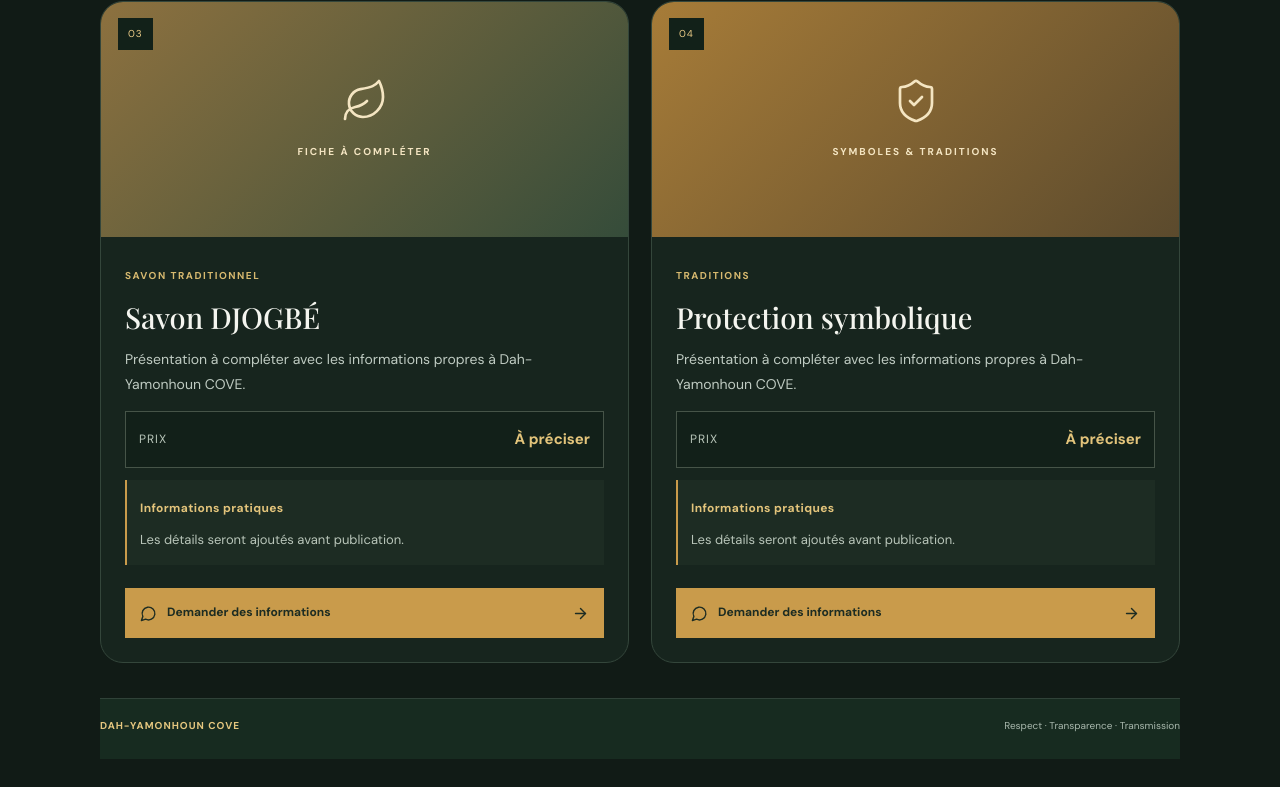
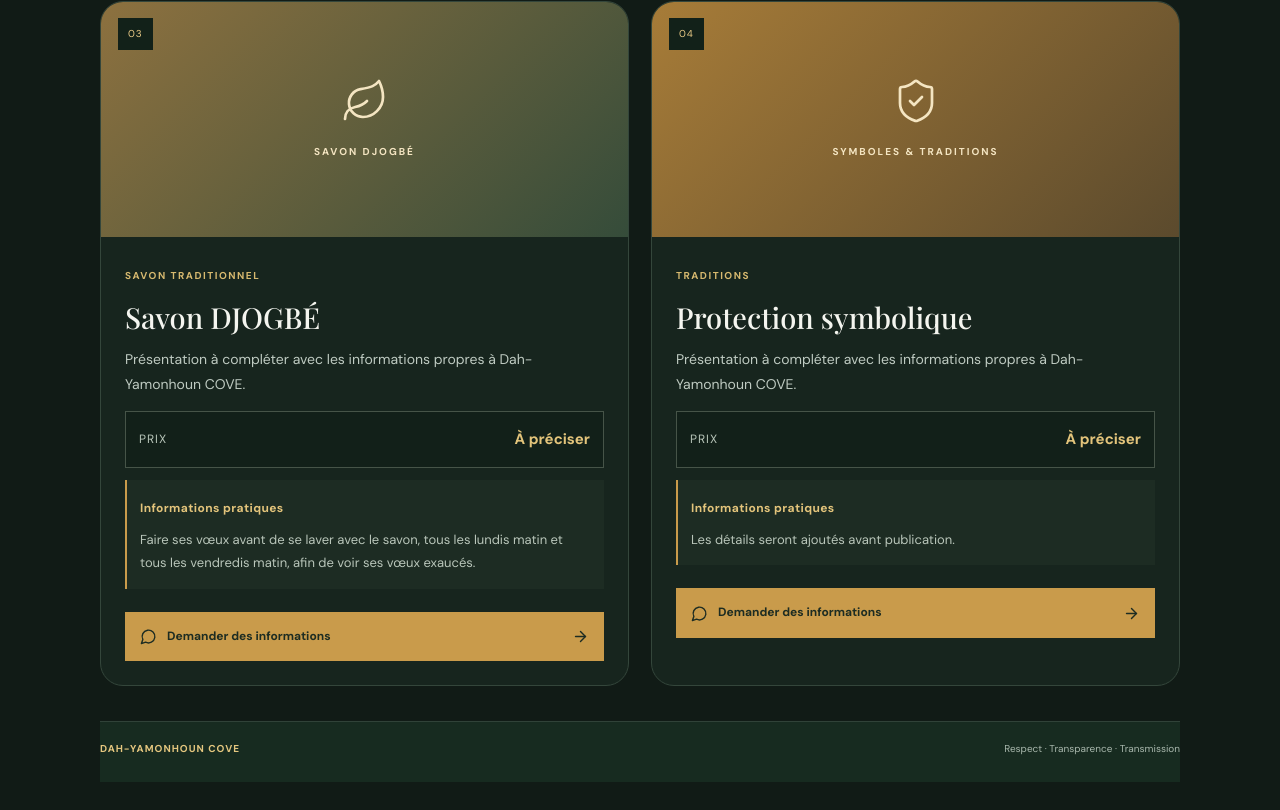
Before and after one commit to fofo-vianney/Dah-Yamonhoun-COVE, a Next.js app: page /prestations in a window 1280 px wide. Shown: the part 1272-2082 px from the top of the page. Before the commit the page ends 2059 px from the top, so only its background shows below. Built offline with nearby package versions, Linux system fonts and the light colour scheme; a web font is replaced by a local one.

Commit message:
Met à jour le mode d’utilisation du savon DJOGBÉ

```diff
--- a/app/prestations/page.tsx
+++ b/app/prestations/page.tsx
@@ -9,7 +9,7 @@ const whatsapp = "https://chat.whatsapp.com/Dy7lky6MPzMCQun95YKOyc?s=cl&p=a&ilr=
 const prestations = [
   { id: "consultation", category: "ACCOMPAGNEMENT", group: "Accompagnement", title: "Consultation spirituelle", description: "", price: "", usage: "", icon: Compass, label: "ÉCOUTE & ÉCHANGE" },
   { id: "traditions", category: "CULTURE & HÉRITAGE", group: "Traditions", title: "Traditions ancestrales", description: "", price: "", usage: "", icon: Sparkles, label: "HÉRITAGE VIVANT" },
-  { id: "savon-djogbe", category: "SAVON TRADITIONNEL", group: "Produits", title: "Savon DJOGBÉ", description: "", price: "", usage: "", icon: Leaf, label: "FICHE À COMPLÉTER" },
+  { id: "savon-djogbe", category: "SAVON TRADITIONNEL", group: "Produits", title: "Savon DJOGBÉ", description: "", price: "", usage: "Faire ses vœux avant de se laver avec le savon, tous les lundis matin et tous les vendredis matin, afin de voir ses vœux exaucés.", icon: Leaf, label: "SAVON DJOGBÉ" },
   { id: "protection", category: "TRADITIONS", group: "Accompagnement", title: "Protection symbolique", description: "", price: "", usage: "", icon: ShieldCheck, label: "SYMBOLES & TRADITIONS" },
 ];
 
```
